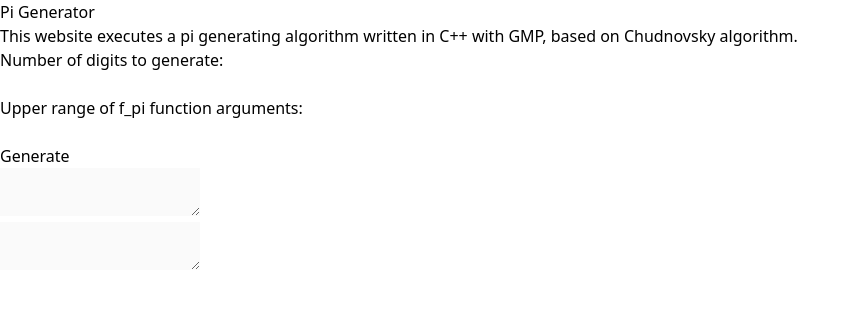
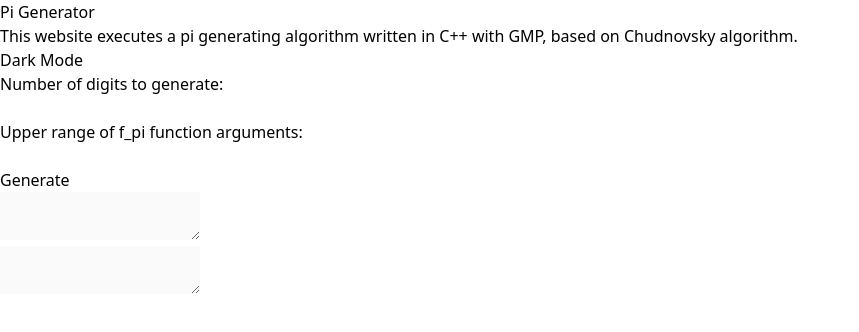
Before and after one commit to PrusWielki/pi_generator, a SvelteKit app: page / in a window 1280 px wide. Shown: the top 332 px of the page, without its empty margins (0-859 px from the left). Built offline with nearby package versions, Linux system fonts and the light colour scheme; no server answers.

Commit message:
Progress towards theme button

```diff
--- /dev/null
+++ b/src/components/dark_mode_button/dark_mode_button.svelte
@@ -0,0 +1,11 @@
+<script lang="ts">
+
+    const handleChangeLanguage=()=>{
+        if(localStorage.theme === 'light')
+        localStorage.theme = 'dark'
+        else
+        localStorage.theme = 'light'
+    }
+</script>
+
+<button on:click={handleChangeLanguage} class="absolute l-0 top-0 my-8 mx-8 border-black dark:bg-stone-800 dark:hover:bg-slate-300 dark:hover:text-black hover:bg-black hover:text-white transition duration-700 dark:text-slate-300 dark:border-slate-300 border-2 font-mono px-2 bg-white text-black py-2">Dark Mode</button>
--- a/src/routes/+layout.svelte
+++ b/src/routes/+layout.svelte
@@ -1,5 +1,11 @@
 <script>
 	import '../app.css';
+	if(localStorage){
+	if (localStorage.theme === 'dark' || (!('theme' in localStorage) && window.matchMedia('(prefers-color-scheme: dark)').matches)) {
+  document.documentElement.classList.add('dark')
+} else {
+  document.documentElement.classList.remove('dark')
+}}
 </script>
 
 <slot />
--- a/src/routes/+page.svelte
+++ b/src/routes/+page.svelte
@@ -1,4 +1,6 @@
 <script>
+	import DarkModeButton from '../components/dark_mode_button/dark_mode_button.svelte';
+
 	// Components
 	import Header from '../components/header/header.svelte';
 	import PiMainContainer from '../components/pi/pi_main_container/pi_main_container.svelte';
@@ -8,5 +10,6 @@
 
 <div class="flex h-screen w-full flex-col dark:bg-stone-800 transition-colors duration-700">
 	<Header title={HEADER_TITLE} description={HEADER_DESCRIPTION} />
+	<DarkModeButton/>
 	<PiMainContainer />
 </div>
```
